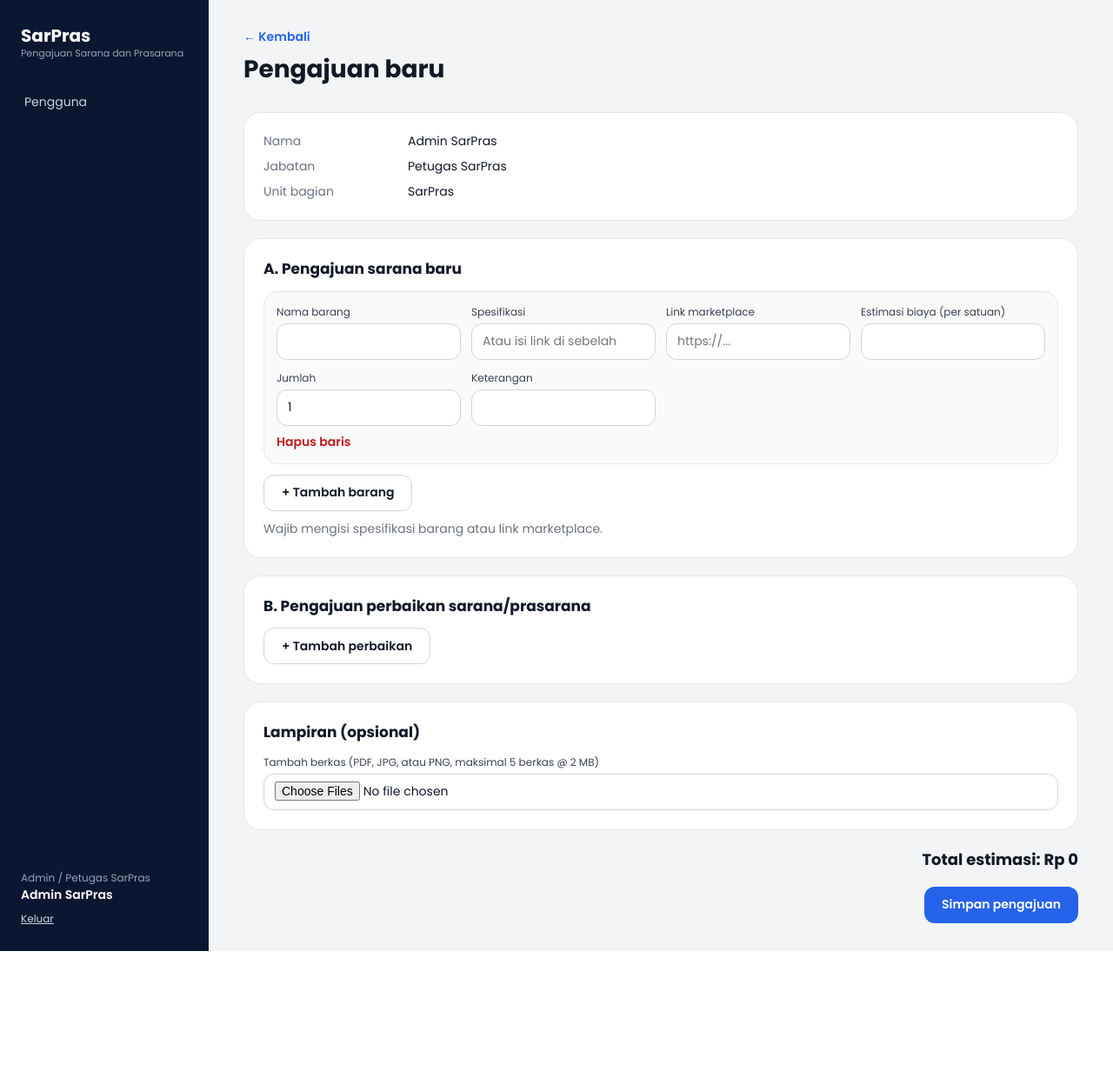
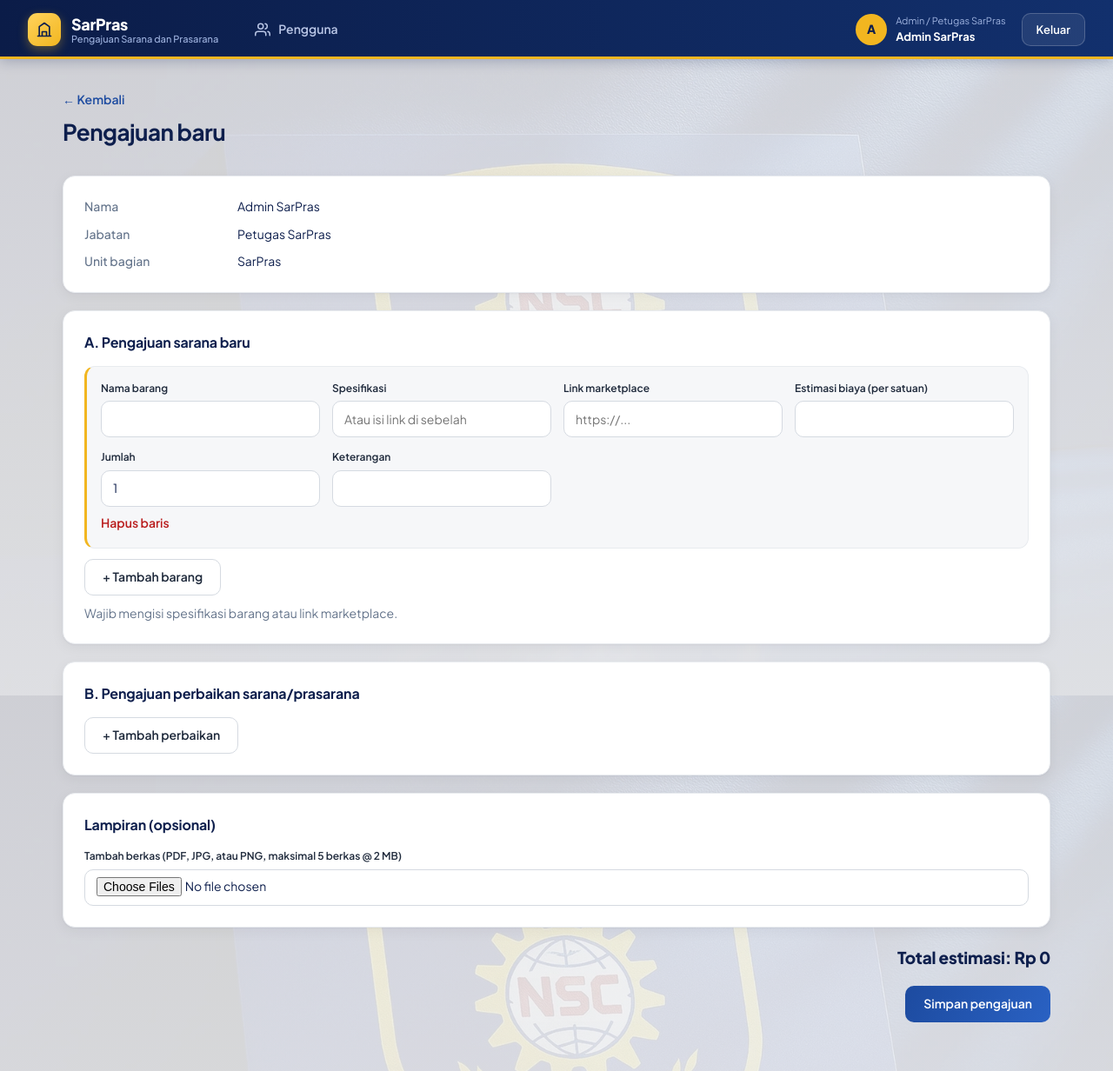
Before and after one commit to Sadan220108/sarpras-v2, a Laravel app: page /pengajuan/baru in a window 1280 px wide. Shown: the whole page at 87% size. Before the commit the page ends 1094 px from the top, so only its background shows below. Run offline with Laravel 12, Linux system fonts and the light colour scheme; a user stored in the database is signed in; data comes from the database, SQL or seed files in the repository.

Commit message:
update tampilan website

```diff
--- /dev/null
+++ b/public/css/tema-nsc.css
@@ -0,0 +1,458 @@
+/* ===== SarPras — tampilan baru ===== */
+
+:root{
+
+  --ink:#0e1f4d;--text:#1e293b;--muted:#64748b;
+
+  --brand:#1d4ba0;--brand-d:#153a80;--brand-soft:#dbe6fb;--brand-tint:#eef3fd;
+
+  --gold:#f2b620;--gold-d:#c98f00;--red:#d0364a;
+
+  --bg:#f6f7f9;--surface:#fff;--line:#e8ebef;--line-2:#d5dae1;
+
+  --radius:14px;--shadow:0 1px 2px rgba(15,23,42,.04),0 4px 16px rgba(15,23,42,.05);
+
+  /* alias lama agar kode yang masih memakai nama ini tetap jalan */
+
+  --navy:var(--ink);--blue:var(--brand)
+
+}
+
+*{box-sizing:border-box}
+
+html{-webkit-text-size-adjust:100%}
+
+body{margin:0;font-family:'Plus Jakarta Sans','Poppins',system-ui,sans-serif;font-size:14px;line-height:1.55;background:var(--bg);color:var(--text);-webkit-font-smoothing:antialiased}
+
+a{color:inherit;text-decoration:none}
+
+h1{font-size:26px;font-weight:700;letter-spacing:-.02em;color:var(--ink);margin:0 0 4px}
+
+h2{font-size:16px;font-weight:700;letter-spacing:-.01em;color:var(--ink);margin:0 0 14px}
+
+small,.muted{color:var(--muted)}
+
+:focus-visible{outline:2px solid var(--brand);outline-offset:2px}
+
+
+
+/* ---------- Kerangka (navbar atas) ---------- */
+
+.shell{display:flex;flex-direction:column;min-height:100vh}
+
+.side{position:sticky;top:0;z-index:30;display:flex;align-items:center;gap:28px;min-height:68px;padding:10px 32px;background:linear-gradient(90deg,#0b1c48 0%,#12306d 100%);box-shadow:0 2px 14px rgba(11,28,72,.25),inset 0 -3px 0 var(--gold)}
+
+.brand{display:flex;align-items:center;gap:12px;color:#fff;font-weight:800;font-size:18px;letter-spacing:-.02em;line-height:1.2;margin:0;flex:none}
+
+.brand .mark{width:38px;height:38px;border-radius:11px;background:linear-gradient(140deg,#ffd35c,var(--gold));display:grid;place-items:center;color:#0e1f4d;flex:none;box-shadow:0 4px 12px rgba(242,182,32,.35)}
+
+.brand .mark svg{width:20px;height:20px}
+
+.brand small{display:block;font-weight:500;font-size:11px;color:#9fb3df;letter-spacing:0}
+
+.side nav{display:flex;align-items:center;gap:4px;flex:1;min-width:0}
+
+.side nav a{display:flex;align-items:center;gap:9px;padding:9px 14px;border-radius:10px;color:#b9c6e6;font-weight:600;white-space:nowrap;transition:background .15s,color .15s}
+
+.side nav a svg{width:18px;height:18px;flex:none;stroke:currentColor}
+
+.side nav a:hover{background:rgba(255,255,255,.08);color:#fff}
+
+.side nav a.on{background:rgba(242,182,32,.16);color:var(--gold)}
+
+.me{flex:none;display:grid;grid-template-columns:auto auto auto;grid-template-rows:auto auto;column-gap:10px;align-items:center;font-size:11px;color:#9fb3df;margin:0;padding:0;border:0}
+
+.me .ava{grid-column:1;grid-row:1/3;width:36px;height:36px;border-radius:50%;background:var(--gold);color:#0e1f4d;display:grid;place-items:center;font-weight:800;font-size:14px}
+
+.me .role{grid-column:2;grid-row:1;line-height:1.2;text-align:left}
+
+.me b{grid-column:2;grid-row:2;display:block;color:#fff;font-size:13px;font-weight:700;line-height:1.3;max-width:160px;overflow:hidden;text-overflow:ellipsis;white-space:nowrap}
+
+.me form{grid-column:3;grid-row:1/3;margin:0 0 0 8px}
+
+.me button{background:rgba(255,255,255,.08);border:1px solid rgba(255,255,255,.2);border-radius:10px;color:#fff;cursor:pointer;padding:8px 16px;font:inherit;font-weight:600;font-size:13px;transition:background .15s}
+
+.me button:hover{background:rgba(255,255,255,.18)}
+
+.main{width:100%;max-width:1200px;margin:0 auto;padding:36px 32px 56px}
+
+.top{display:flex;justify-content:space-between;align-items:flex-start;gap:12px;flex-wrap:wrap;margin-bottom:26px}
+
+
+
+/* ---------- Notifikasi ---------- */
+
+.flash,.alert{padding:12px 16px;border-radius:12px;margin-bottom:20px;font-weight:500;border:1px solid}
+
+.flash{background:#ecfdf5;color:#065f46;border-color:#a7f3d0}
+
+.alert{background:#fef2f2;color:#991b1b;border-color:#fecaca}
+
+.alert div+div{margin-top:4px}
+
+
+
+/* ---------- Kartu & statistik ---------- */
+
+.card{background:var(--surface);border-radius:var(--radius);padding:24px;margin-bottom:20px;border:1px solid var(--line);box-shadow:var(--shadow)}
+
+.card.attn{background:#fffbeb;border-color:#fcd34d}
+
+.card.act{border:2px solid var(--brand)}
+
+.stats{display:grid;grid-template-columns:repeat(auto-fit,minmax(180px,1fr));gap:16px;margin-bottom:20px}
+
+.stats .card{margin:0;position:relative;overflow:hidden;padding:20px 22px}
+
+.stats .card::before{content:"";position:absolute;left:0;top:0;bottom:0;width:4px;background:var(--brand)}
+
+.stats .card:nth-child(2)::before{background:var(--gold)}
+
+.stats .card:nth-child(3)::before{background:var(--red)}
+
+.stats b{display:block;font-size:32px;font-weight:800;letter-spacing:-.03em;color:var(--ink);line-height:1.2;margin-top:2px}
+
+.stats span{font-size:12px;font-weight:600;color:var(--muted);text-transform:uppercase;letter-spacing:.05em}
+
+
+
+/* ---------- Tombol ---------- */
+
+.btn{display:inline-flex;align-items:center;justify-content:center;gap:6px;min-height:42px;padding:0 20px;border:1px solid transparent;border-radius:10px;background:var(--ink);color:#fff;font:inherit;font-weight:600;cursor:pointer;transition:transform .1s,box-shadow .15s,background .15s}
+
+.btn:hover{box-shadow:0 4px 12px rgba(15,23,42,.18);transform:translateY(-1px)}
+
+.btn:active{transform:none}
+
+.btn.blue{background:var(--brand)}.btn.blue:hover{background:var(--brand-d);box-shadow:0 4px 12px rgba(29,75,160,.35)}
+
+.btn.ghost{background:var(--surface);color:var(--text);border-color:var(--line-2)}.btn.ghost:hover{background:var(--bg);box-shadow:none}
+
+.btn.red{background:#b91c1c}.btn.green{background:#15803d}
+
+.link{color:var(--brand);font:inherit;font-weight:600;background:none;border:0;cursor:pointer;padding:0}
+
+.link:hover{color:var(--brand-d);text-decoration:underline}
+
+.link.danger{color:#b91c1c}
+
+
+
+/* ---------- Badge, tab ---------- */
+
+.badge{display:inline-block;padding:4px 12px;border-radius:999px;font-size:12px;font-weight:600;white-space:nowrap}
+
+.b-wait{background:#fef3c7;color:#92400e}.b-ok{background:#d1fae5;color:#065f46}.b-no{background:#fee2e2;color:#991b1b}
+
+.tabs{display:flex;gap:8px;flex-wrap:wrap;margin-bottom:16px}
+
+.tabs a{padding:7px 16px;border-radius:999px;background:var(--surface);border:1px solid var(--line-2);font-size:13px;font-weight:600;color:var(--muted)}
+
+.tabs a:hover{color:var(--ink)}
+
+.tabs a.on{background:var(--brand);border-color:var(--brand);color:#fff}
+
+
+
+/* ---------- Form ---------- */
+
+.bar{display:flex;gap:10px;flex-wrap:wrap;margin-bottom:16px}
+
+input,select,textarea{font:inherit;color:var(--ink)}
+
+.in,.bar input,.f input,.f textarea{min-height:42px;border:1px solid var(--line-2);border-radius:10px;padding:0 13px;background:var(--surface);width:100%;transition:border-color .15s,box-shadow .15s}
+
+.in:focus,.bar input:focus,.f input:focus,.f textarea:focus{outline:0;border-color:var(--brand);box-shadow:0 0 0 3px rgba(29,75,160,.18)}
+
+textarea.in,.f textarea{padding:10px 13px;min-height:84px}
+
+.bar input{width:auto;min-width:280px;flex:1;max-width:420px}
+
+.f{display:block}.f>span{display:block;font-size:12px;font-weight:600;color:var(--text);margin-bottom:5px}
+
+.g{display:grid;grid-template-columns:repeat(auto-fit,minmax(200px,1fr));gap:14px}
+
+.rowbox{border:1px solid var(--line);border-left:3px solid var(--gold);border-radius:12px;padding:16px;margin-bottom:12px;background:var(--bg)}
+
+.total{text-align:right;font-size:19px;font-weight:800;color:var(--ink);margin:6px 0 18px;letter-spacing:-.01em}
+
+
+
+/* ---------- Tabel ---------- */
+
+.tbl{width:100%;border-collapse:collapse}
+
+.tbl th{text-align:left;font-size:11px;font-weight:700;text-transform:uppercase;letter-spacing:.06em;color:var(--muted);padding:10px 14px;white-space:nowrap;background:var(--bg)}
+
+.tbl th:first-child{border-radius:8px 0 0 8px}.tbl th:last-child{border-radius:0 8px 8px 0}
+
+.tbl td{padding:14px;border-top:1px solid var(--line);vertical-align:top}
+
+.tbl tr:first-child td{border-top:0}
+
+.tbl tr.hov{transition:background .12s}.tbl tr.hov:hover td{background:var(--brand-tint)}
+
+.scroll{overflow-x:auto}
+
+.pager{display:flex;justify-content:space-between;align-items:center;margin-top:14px;font-size:13px;color:var(--muted)}
+
+.pager a{padding:7px 14px;border-radius:10px;background:var(--surface);border:1px solid var(--line-2);color:var(--ink);font-weight:600}
+
+.pager a:hover{background:var(--bg)}
+
+
+
+/* ---------- Alur status ---------- */
+
+.steps{display:flex;gap:0;margin:4px 0 20px;flex-wrap:wrap}
+
+.step{flex:1;min-width:130px;text-align:center;font-size:12px;color:var(--muted);position:relative;padding-top:30px}
+
+.step::before{content:"";position:absolute;top:8px;left:50%;width:16px;height:16px;margin-left:-8px;border-radius:50%;background:var(--line-2);z-index:1}
+
+.step::after{content:"";position:absolute;top:15px;left:-50%;width:100%;height:2px;background:var(--line-2)}
+
+.step:first-child::after{display:none}
+
+.step.done{color:#065f46;font-weight:600}.step.done::before,.step.done::after{background:#10b981}
+
+.step.current{color:#92400e;font-weight:600}.step.current::before{background:#f59e0b}
+
+.step.rejected{color:#991b1b;font-weight:600}.step.rejected::before{background:#dc2626}
+
+
+
+/* ---------- Detail ---------- */
+
+.dl{display:grid;grid-template-columns:160px 1fr;gap:10px 16px}.dl dt{color:var(--muted);font-weight:500}.dl dd{margin:0;color:var(--ink)}
+
+
+
+/* ---------- Login & halaman error ---------- */
+
+.login{margin:12vh auto 0;max-width:400px}.login .f{margin-bottom:14px}
+
+.auth{display:grid;grid-template-columns:1.05fr 1fr;min-height:100vh}
+
+.auth-art{position:relative;overflow:hidden;background:linear-gradient(150deg,rgba(10,26,66,.93) 0%,rgba(20,54,127,.86) 60%,rgba(29,75,160,.78) 120%),url('../img/bg-nsc.png') center/cover no-repeat,#0a1a42;color:#fff;padding:56px;display:flex;flex-direction:column;justify-content:space-between}
+
+.auth-art::before,.auth-art::after{content:"";position:absolute;border-radius:50%;background:rgba(255,255,255,.06)}
+
+.auth-art::after{background:rgba(242,182,32,.14)}
+
+.auth-art::before{width:420px;height:420px;right:-140px;top:-120px}
+
+.auth-art::after{width:300px;height:300px;left:-90px;bottom:-100px}
+
+.auth-art>*{position:relative;z-index:1}
+
+.auth-art .brand{color:#fff;margin:0}
+
+.auth-art .brand .mark{box-shadow:0 4px 12px rgba(242,182,32,.35)}
+
+.auth-art .brand small{color:#b9c6e6}
+
+.auth-art h2{color:#fff;font-size:34px;line-height:1.2;letter-spacing:-.025em;font-weight:800;margin:0 0 14px;max-width:420px}
+
+.auth-art h2::after{content:"";display:block;width:56px;height:4px;border-radius:2px;background:var(--gold);margin-top:18px}
+
+.auth-art p{margin:0;color:rgba(255,255,255,.8);max-width:400px;font-size:15px}
+
+.auth-form{display:grid;place-items:center;padding:32px;background:var(--surface)}
+
+.auth-form .login{margin:0;width:100%;max-width:380px;background:none;border:0;box-shadow:none;padding:0}
+
+.auth-form h1{font-size:28px}
+
+@media(max-width:900px){
+
+  .auth{grid-template-columns:1fr;grid-template-rows:auto 1fr;min-height:100vh}
+
+  .auth-art{padding:28px 24px 36px;gap:22px;border-radius:0 0 28px 28px}
+
+  .auth-art h2{font-size:22px;margin:0;max-width:none}
+
+  .auth-art h2::after{width:44px;margin-top:12px}
+
+  .auth-art p,.auth-art>small{display:none}
+
+  .auth-form{padding:32px 24px 40px;align-items:start;justify-items:center;background:var(--surface)}
+
+  .auth-form .login{max-width:420px}
+
+  .auth-form h1{font-size:24px}
+
+}
+
+
+
+/* ---------- Responsif ---------- */
+
+@media(max-width:800px){
+
+  .side{flex-wrap:wrap;gap:8px 12px;padding:10px 16px}
+
+  .brand small{display:none}
+
+  .me{margin-left:auto;grid-template-columns:auto auto}
+
+  .me .role,.me b{display:none}
+
+  .me .ava{grid-row:1}.me form{grid-column:2;grid-row:1;margin:0}
+
+  .me button{padding:7px 12px}
+
+  .side nav{order:3;width:100%;flex:none;overflow-x:auto;padding-bottom:2px}
+
+  .side nav a{padding:8px 12px;font-size:13px}
+
+  .main{padding:22px 16px 40px}
+
+  h1{font-size:22px}
+
+  .dl{grid-template-columns:1fr;gap:2px}.dl dd{margin-bottom:10px}
+
+  .bar input{max-width:none;min-width:0}
+
+}
+
+.tbl td.aksi{white-space:nowrap}
+.tbl td.aksi form{display:inline;margin:0 0 0 14px}
+
+/* ---------- Efek gerak (elegan) ---------- */
+
+:root{--ease:cubic-bezier(.22,1,.36,1)}
+
+@keyframes ripple{to{transform:scale(1);opacity:0}}
+
+
+
+/* Tombol: terangkat halus, bayangan melebar, kilau tipis menyapu */
+
+.btn,.me button,.pager a,.tabs a,.side nav a{transition:transform .4s var(--ease),box-shadow .4s var(--ease),background-color .3s,background-position .7s var(--ease),color .3s,border-color .3s}
+
+.btn{position:relative;overflow:hidden;isolation:isolate}
+
+.btn::after{content:"";position:absolute;top:0;left:-60%;width:40%;height:100%;background:linear-gradient(100deg,transparent,rgba(255,255,255,.25),transparent);transform:skewX(-20deg);pointer-events:none;z-index:-1}
+
+.btn:hover{transform:translateY(-2px);box-shadow:0 12px 24px -8px rgba(14,31,77,.45)}
+
+.btn:hover::after{left:140%;transition:left .9s var(--ease)}
+
+.btn:active{transform:translateY(0) scale(.975);box-shadow:0 2px 6px -2px rgba(14,31,77,.4);transition-duration:.12s}
+
+
+
+.btn.blue{background-image:linear-gradient(115deg,var(--brand) 0%,#2a62c4 50%,var(--brand) 100%);background-size:220% 100%;background-position:0 0}
+
+.btn.blue:hover{background-position:100% 0;box-shadow:0 12px 26px -8px rgba(29,75,160,.6),inset 0 -2px 0 var(--gold)}
+
+.btn.ghost:hover{border-color:var(--brand);color:var(--brand);background:var(--brand-tint);box-shadow:0 10px 20px -10px rgba(29,75,160,.35)}
+
+.btn.ghost::after{background:linear-gradient(100deg,transparent,rgba(29,75,160,.1),transparent)}
+
+.btn.red:hover{box-shadow:0 12px 24px -8px rgba(185,28,28,.5)}
+
+.btn.green:hover{box-shadow:0 12px 24px -8px rgba(21,128,61,.5)}
+
+
+
+/* Ripple klik: lembut */
+
+.ripple{position:absolute;border-radius:50%;background:rgba(255,255,255,.35);transform:scale(0);animation:ripple .8s var(--ease) forwards;pointer-events:none;z-index:-1}
+
+.btn.ghost .ripple{background:rgba(29,75,160,.18)}
+
+
+
+/* Navbar: garis emas melebar, ikon bergeser tipis */
+
+.side nav a{position:relative}
+
+.side nav a::after{content:"";position:absolute;left:14px;right:14px;bottom:3px;height:2px;border-radius:2px;background:var(--gold);transform:scaleX(0);transform-origin:left;transition:transform .45s var(--ease)}
+
+.side nav a:hover::after,.side nav a.on::after{transform:scaleX(1)}
+
+.side nav a:hover{transform:translateY(-1px)}
+
+.side nav a:active{transform:scale(.97);transition-duration:.12s}
+
+.side nav a svg{transition:transform .4s var(--ease)}
+
+.side nav a:hover svg{transform:scale(1.12)}
+
+
+
+/* Tombol Keluar */
+
+.me button:hover{background:rgba(242,182,32,.14);border-color:var(--gold);color:var(--gold);transform:translateY(-1px)}
+
+.me button:active{transform:scale(.97);transition-duration:.12s}
+
+
+
+/* Tab dan pager */
+
+.tabs a:hover,.pager a:hover{transform:translateY(-1px);border-color:var(--brand);color:var(--brand);box-shadow:0 6px 14px -8px rgba(29,75,160,.4)}
+
+.tabs a.on:hover{color:#fff}
+
+.tabs a:active,.pager a:active{transform:scale(.97);transition-duration:.12s}
+
+
+
+/* Tautan teks: garis bawah meluncur */
+
+.link{background-image:linear-gradient(currentColor,currentColor);background-repeat:no-repeat;background-position:0 100%;background-size:0 1.5px;padding-bottom:1px;transition:background-size .45s var(--ease),color .3s}
+
+.link:hover{text-decoration:none;background-size:100% 1.5px}
+
+
+
+/* Logo dan avatar */
+
+.brand .mark,.me .ava{transition:transform .5s var(--ease)}
+
+.brand:hover .mark{transform:rotate(-6deg) scale(1.06)}
+
+.me .ava:hover{transform:scale(1.08)}
+
+
+
+@media (prefers-reduced-motion:reduce){
+
+  .btn,.btn::after,.me button,.pager a,.tabs a,.side nav a,.side nav a svg,.side nav a::after,.link,.brand .mark,.me .ava{transition:none!important;transform:none!important}
+
+  .ripple{animation:none!important;display:none}
+
+}
+
+
+
+/* ---------- Latar seluruh website ---------- */
+
+body{
+
+  background:
+
+    linear-gradient(rgba(246,247,249,.84),rgba(246,247,249,.9)),
+
+    url('../img/bg-nsc.png') center/cover no-repeat fixed,
+
+    var(--bg);
+
+}
+
+.auth-form{background:var(--surface)}
+
+@media(max-width:800px){
+
+  body{background:
+
+    linear-gradient(rgba(246,247,249,.86),rgba(246,247,249,.92)),
+
+    url('../img/bg-nsc.png') center/cover no-repeat scroll,
+
+    var(--bg)}
+
+}
--- a/resources/views/admin/users/index.blade.php
+++ b/resources/views/admin/users/index.blade.php
@@ -15,7 +15,7 @@
                 <td>{{ $roles[$u->role] ?? $u->role }}</td>
                 <td>{{ $u->jabatan }}</td>
                 <td>{{ $u->unit }}</td>
-                <td><a class="link" href="{{ route('admin.users.edit', $u) }}">Ubah</a></td>
+                <td class="aksi"><a class="link" href="{{ route('admin.users.edit', $u) }}">Ubah</a></td>
             </tr>
         @endforeach
     </table>
--- a/resources/views/layouts/app.blade.php
+++ b/resources/views/layouts/app.blade.php
@@ -4,32 +4,37 @@
     <meta charset="UTF-8">
     <meta name="viewport" content="width=device-width, initial-scale=1.0">
     <title>@yield('title', 'Dashboard') - Pengajuan SarPras</title>
-    <link href="https://fonts.googleapis.com/css2?family=Poppins:wght@400;500;600;700&display=swap" rel="stylesheet">
-    <link rel="stylesheet" href="{{ asset('css/app.css') }}">
+    <link href="https://fonts.googleapis.com/css2?family=Plus+Jakarta+Sans:wght@400;500;600;700;800&display=swap" rel="stylesheet">
+    <link rel="stylesheet" href="{{ asset('css/tema-nsc.css') }}?v={{ @filemtime(public_path('css/tema-nsc.css')) }}">
+    <link rel="icon" type="image/png" href="{{ asset('img/logo-kampus.png') }}">
 </head>
 <body>
 @php $u = auth()->user(); @endphp
 <div class="shell">
-    <aside class="side">
-        <div class="brand">SarPras<small>Pengajuan Sarana dan Prasarana</small></div>
+    <header class="side">
+        <div class="brand">
+            <span class="mark"><svg width="20" height="20" viewBox="0 0 24 24" fill="none" stroke="currentColor" stroke-width="2" stroke-linecap="round" stroke-linejoin="round"><path d="M3 21h18M5 21V8l7-5 7 5v13M9 21v-6h6v6"/></svg></span>
+            <span>SarPras<small>Pengajuan Sarana dan Prasarana</small></span>
+        </div>
         <nav>
             @if ($u->role === 'admin')
-                <a href="{{ route('admin.users.index') }}" class="{{ request()->routeIs('admin.*') ? 'on' : '' }}">Pengguna</a>
+                <a href="{{ route('admin.users.index') }}" class="{{ request()->routeIs('admin.*') ? 'on' : '' }}"><svg width="20" height="20" viewBox="0 0 24 24" fill="none" stroke-width="2" stroke-linecap="round" stroke-linejoin="round"><path d="M17 21v-2a4 4 0 0 0-4-4H5a4 4 0 0 0-4 4v2M9 11a4 4 0 1 0 0-8 4 4 0 0 0 0 8M23 21v-2a4 4 0 0 0-3-3.9M16 3.1a4 4 0 0 1 0 7.8"/></svg>Pengguna</a>
             @else
-                <a href="{{ route('dashboard') }}" class="{{ request()->routeIs('dashboard') ? 'on' : '' }}">Dashboard</a>
-                <a href="{{ route('pengajuan.index') }}" class="{{ request()->routeIs('pengajuan.index', 'pengajuan.show', 'pengajuan.edit') ? 'on' : '' }}">Pengajuan Saya</a>
-                <a href="{{ route('pengajuan.create') }}" class="{{ request()->routeIs('pengajuan.create') ? 'on' : '' }}">+ Pengajuan Baru</a>
+                <a href="{{ route('dashboard') }}" class="{{ request()->routeIs('dashboard') ? 'on' : '' }}"><svg width="20" height="20" viewBox="0 0 24 24" fill="none" stroke-width="2" stroke-linecap="round" stroke-linejoin="round"><rect x="3" y="3" width="7" height="9" rx="1"/><rect x="14" y="3" width="7" height="5" rx="1"/><rect x="14" y="12" width="7" height="9" rx="1"/><rect x="3" y="16" width="7" height="5" rx="1"/></svg>Dashboard</a>
+                <a href="{{ route('pengajuan.index') }}" class="{{ request()->routeIs('pengajuan.index', 'pengajuan.show', 'pengajuan.edit') ? 'on' : '' }}"><svg width="20" height="20" viewBox="0 0 24 24" fill="none" stroke-width="2" stroke-linecap="round" stroke-linejoin="round"><path d="M14 2H6a2 2 0 0 0-2 2v16a2 2 0 0 0 2 2h12a2 2 0 0 0 2-2V8zM14 2v6h6M8 13h8M8 17h8"/></svg>Pengajuan Saya</a>
+                <a href="{{ route('pengajuan.create') }}" class="{{ request()->routeIs('pengajuan.create') ? 'on' : '' }}"><svg width="20" height="20" viewBox="0 0 24 24" fill="none" stroke-width="2" stroke-linecap="round" stroke-linejoin="round"><circle cx="12" cy="12" r="9"/><path d="M12 8v8M8 12h8"/></svg>Pengajuan Baru</a>
             @endif
         </nav>
         <div class="me">
-            {{ $u->label_peran }}
+            <span class="ava">{{ strtoupper(mb_substr($u->name, 0, 1)) }}</span>
+            <span class="role">{{ $u->label_peran }}</span>
             <b>{{ $u->name }}</b>
             <form method="POST" action="{{ route('logout') }}">
                 @csrf
                 <button type="submit">Keluar</button>
             </form>
         </div>
-    </aside>
+    </header>
 
     <main class="main">
         @if (session('sukses'))
@@ -38,5 +43,14 @@
         @yield('content')
     </main>
 </div>
+<script>
+document.addEventListener('click',function(e){
+    var b=e.target.closest('.btn'); if(!b) return;
+    var r=b.getBoundingClientRect(), d=Math.max(r.width,r.height)*2.2, s=document.createElement('span');
+    s.className='ripple';
+    s.style.cssText='width:'+d+'px;height:'+d+'px;left:'+(e.clientX-r.left-d/2)+'px;top:'+(e.clientY-r.top-d/2)+'px';
+    b.appendChild(s); setTimeout(function(){s.remove()},750);
+});
+</script>
 </body>
 </html>
```
Also changed, not shown: resources/views/auth/login.blade.php (+33 -8 lines), public/img/bg-nsc.png (added), public/img/logo-kampus.png (added).
